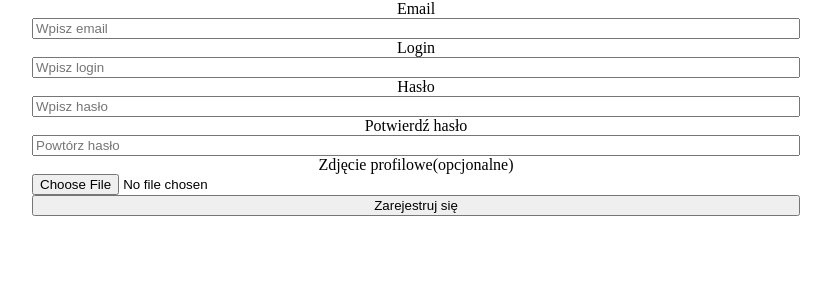
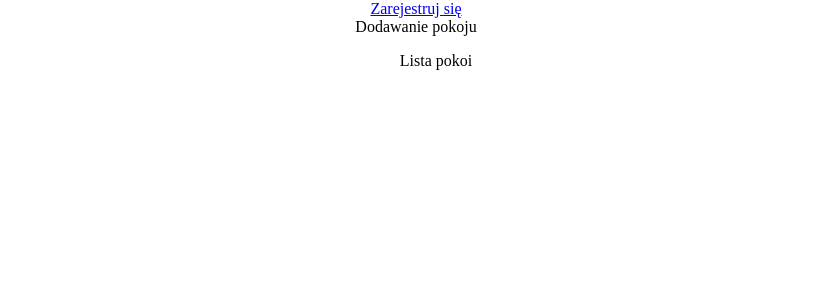
Before and after one commit to MrSpaceMan1/blackjack-online, a React (Create React App) app: page / in a window 1280 px wide. Shown: the top 300 px of the page, without its empty margins (224-1055 px from the left). Built offline with nearby package versions, Linux system fonts and the light colour scheme.

Commit message:
Dodano komponent z lista pokoi; Dodano routing

```diff
--- a/package.json
+++ b/package.json
@@ -11,6 +11,7 @@
     "react": "^17.0.2",
     "react-dom": "^17.0.2",
     "react-redux": "^7.2.6",
+    "react-router-dom": "^6.2.1",
     "react-scripts": "5.0.0",
     "redux": "^4.1.2",
     "web-vitals": "^2.1.4",
--- a/src/App.js
+++ b/src/App.js
@@ -1,10 +1,20 @@
 import './App.css';
+import { Route, Routes, Link } from 'react-router-dom';
 import RegisterForm from './components/login/RegisterForm';
+import RoomsList from './components/room/RoomsList';
+
 
 function App() {
   return (
     <div className="App">
-      <RegisterForm />
+      <nav>
+        <Link to="/register">Zarejestruj się</Link>
+      </nav>
+      <Routes>
+        <Route path='/' element={<RoomsList />}>
+          <Route path='register' element={<RegisterForm />}/>
+        </Route>
+      </Routes>
     </div>
   );
 }
--- /dev/null
+++ b/src/components/room/RoomsList.jsx
@@ -0,0 +1,14 @@
+function RoomsList({}) {
+    return (
+    <div>
+        <div>
+            Dodawanie pokoju
+        </div>
+        <ul>
+            Lista pokoi
+        </ul>
+    </div>
+    );
+}
+
+export default RoomsList;
--- a/src/index.js
+++ b/src/index.js
@@ -2,10 +2,13 @@ import React from 'react';
 import ReactDOM from 'react-dom';
 import './index.css';
 import App from './App';
+import { BrowserRouter } from "react-router-dom"
 
 ReactDOM.render(
   <React.StrictMode>
-    <App />
+    <BrowserRouter>
+      <App />
+    </BrowserRouter>
   </React.StrictMode>,
   document.getElementById('root')
 );
```
Also changed, not shown: 1 other file (tests, documents, lock files or other folders).
